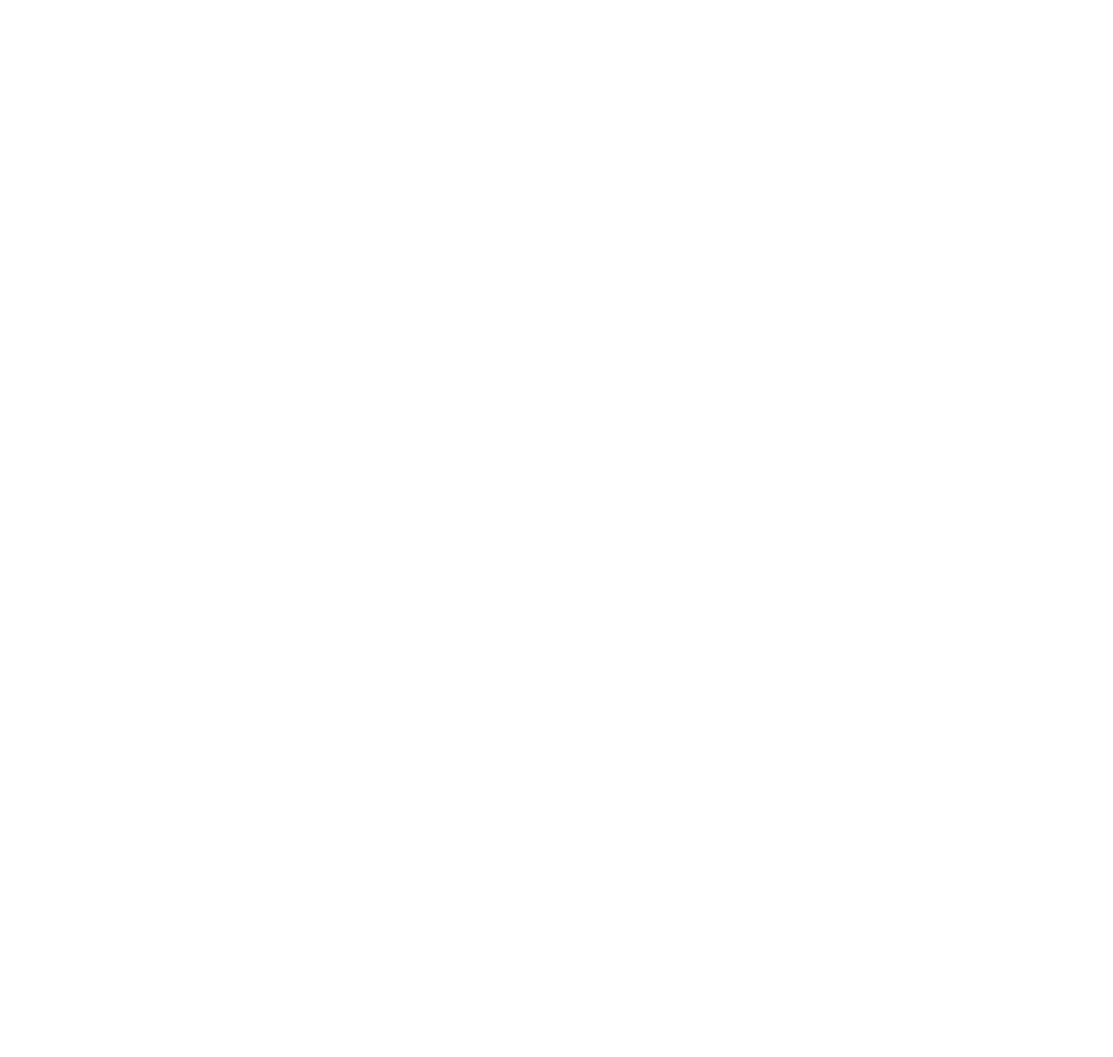
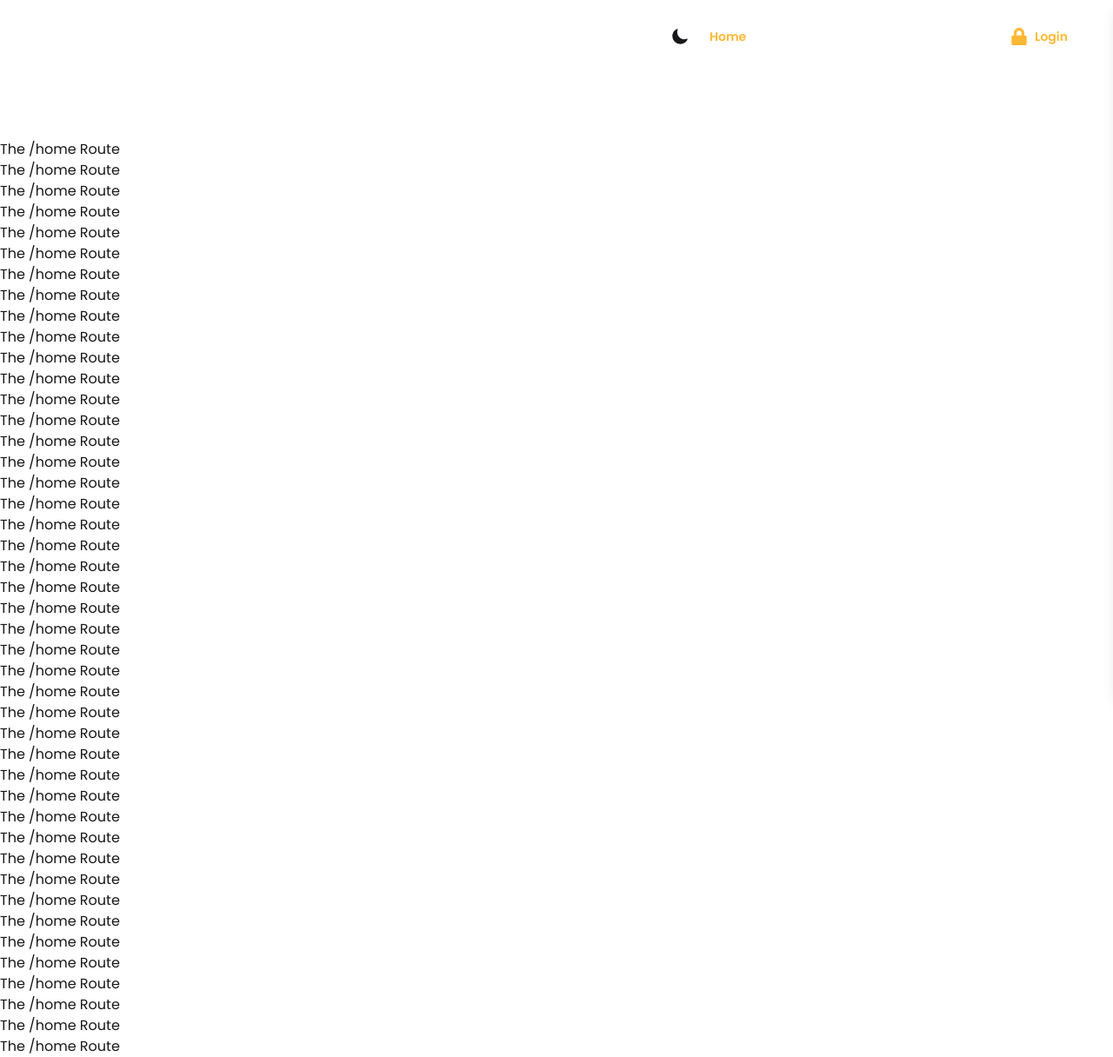
Before and after one commit to joshuaikechukwuodoh/food-delivery-ui-ts, a React (Vite) app: page /home in a window 1280 px wide. Before the commit this address had no page. Shown: the whole page at 87% size. Before the commit the page ends 800 px from the top, so only its background shows below. Built offline with nearby package versions, Linux system fonts and the light colour scheme; a web font is replaced by a local one.

Commit message:
Styled first homepage about to start design for second homePage

```diff
--- a/src/App.tsx
+++ b/src/App.tsx
@@ -1,5 +1,6 @@
 import Home from "./pages/Home";
 import { BrowserRouter as Router, Route, Routes } from "react-router-dom";
+import HomePage from "./pages/HomePage";
 
 export default function App() {
   return (
@@ -7,6 +8,7 @@ export default function App() {
       <Router>
         <Routes>
           <Route path="/" element={<Home />} />
+          <Route path="/home" element={<HomePage />} />
         </Routes>
       </Router>
     </>
--- a/src/components/common/Button.tsx
+++ b/src/components/common/Button.tsx
@@ -1,5 +1,14 @@
 import { ButtonProps } from "../../types/Button";
 
-export const Button = ({ className, ...rest }: ButtonProps) => (
-  <button className={className} {...rest} />
+export const Button = ({
+  className,
+  children,
+  icon: Icon,
+  Size,
+  ...rest
+}: ButtonProps) => (
+  <button className={className} {...rest}>
+    {Icon && <Icon size={Size} />}
+    {children}
+  </button>
 );
--- a/src/components/layout/Footer.tsx
+++ b/src/components/layout/Footer.tsx
@@ -1,14 +1,17 @@
 import { Button } from "../common/Button";
-// import { Send } from "../common/Icons";
+import { Send } from "../common/Icons";
 import Input from "../common/Input";
+import { NavLink } from "react-router-dom";
 
 const Footer = () => {
   const currentDate = new Date();
+  const className: string =
+    "hover:font-bold active:font-bold hover:text-ctaColor active:text-ctaColor transition";
   return (
-    <div>
+    <div className="py-3 flex flex-col">
       {/* Email support/connect div  */}
       <div className="bg-yellow-500/11 flex justify-center items-center">
-        <div className="bg-ctaColor/50 flex justify-between items-center w-5xl p-10">
+        <div className="bg-ctaColor/50 flex flex-col md:flex-row gap-3 text-center justify-between items-center w-5xl p-10">
           <div className="flex flex-col gap-5">
             <h4 className="text-2xl text-charcoalSlate dark:text-creamyWhite font-bold ">
               Lets connect
@@ -18,25 +21,41 @@ const Footer = () => {
               Subscribe with your email address.
             </p>
           </div>
-          <div className="bg-creamyWhite dark:text-charcoalSlate py-2 px-4 rounded-md ">
+          <div className="bg-creamyWhite flex flex-row items-center gap-3 dark:text-charcoalSlate py-2 px-4 rounded-md ">
             <Input
               className="outline-none border-none "
               name="email"
               type="email"
               placeholder="Your email address"
             />
-            <Button className="py-2 px-4 bg-ctaColor border-none text-creamyWhite rounded-md">
-              Send
-            </Button>
+            <Button
+              icon={Send}
+              Size={25}
+              className="py-2 px-4 bg-ctaColor border-none text-creamyWhite rounded-md"
+            />
           </div>
         </div>
       </div>
-      {/* Footer menu div  */}
-      <div className="grid grid-cols-3 place-items-center">
-        <div>Quick Links</div>
-        <div>Quick Links</div>
-        <div>Quick Links</div>
+      <div className="py-3 px-2 text-center">
+        <NavLink className={className} to={"/new-restaurant"}>
+          Open Restaurant
+        </NavLink>{" "}
+        |{" "}
+        <NavLink className={className} to={"/new-restaurant"}>
+          Become a Delivery Man
+        </NavLink>{" "}
+        |{" "}
+        <NavLink className={className} to={"/new-restaurant"}>
+          Profile
+        </NavLink>{" "}
+        |{" "}
+        <NavLink className={className} to={"/new-restaurant"}>
+          Help & Support
+        </NavLink>
       </div>
+      <h1 className="font-logoFont dark:text-creamyWhite hover:text-ctaColor active:text-ctaColor transition cursor-pointer text-7xl md:text-9xl text-center my-1 text-primaryBgColor">
+        SERVEDISH
+      </h1>
       <p className="text-center">copyright© {currentDate.getFullYear()} </p>
     </div>
   );
--- a/src/components/layout/Header.tsx
+++ b/src/components/layout/Header.tsx
@@ -56,7 +56,7 @@ export default function Header() {
     () => (
       <>
         <NavLink
-          to={"/"}
+          to={"/home"}
           className={({ isActive }) =>
             `${className} ${
               isScrolled
@@ -122,12 +122,7 @@ export default function Header() {
 
           {/* Desktop Nav */}
           <div className="hidden md:flex items-center gap-6 text-sm">
-            <Button
-              className={`cursor-pointer ${
-                isScrolled ? "text-ctaColor" : "text-creamyWhite"
-              }`}
-              onClick={() => setToggleDarkMode(!toggleDarkMode)}
-            >
+            <Button onClick={() => setToggleDarkMode(!toggleDarkMode)}>
               {toggleDarkMode ? <Sun size={20} /> : <Moon size={20} />}
             </Button>
             {navLinks}
--- a/src/pages/Home.tsx
+++ b/src/pages/Home.tsx
@@ -43,7 +43,7 @@ export default function Home() {
           <h2 className="sm:text-2xl md:animate-fade-in-scale text-[15px] font-extrabold  ">
             Get Your Delivery In Three Easy Steps
           </h2>
-          <div className="flex flex-col md:flex-row justify-around ">
+          <div className="flex flex-col gap-3 md:flex-row justify-around ">
             <Card
               Icon={Mall}
               Size={25}
--- /dev/null
+++ b/src/pages/HomePage.tsx
@@ -0,0 +1,53 @@
+import Header from "../components/layout/Header";
+
+export default function HomePage() {
+  return (
+    <div className="pt-40">
+      <Header />
+      <h1>The /home Route</h1>
+      <h1>The /home Route</h1>
+      <h1>The /home Route</h1>
+      <h1>The /home Route</h1>
+      <h1>The /home Route</h1>
+      <h1>The /home Route</h1>
+      <h1>The /home Route</h1>
+      <h1>The /home Route</h1>
+      <h1>The /home Route</h1>
+      <h1>The /home Route</h1>
+      <h1>The /home Route</h1>
+      <h1>The /home Route</h1>
+      <h1>The /home Route</h1>
+      <h1>The /home Route</h1>
+      <h1>The /home Route</h1>
+      <h1>The /home Route</h1>
+      <h1>The /home Route</h1>
+      <h1>The /home Route</h1>
+      <h1>The /home Route</h1>
+      <h1>The /home Route</h1>
+      <h1>The /home Route</h1>
+      <h1>The /home Route</h1>
+      <h1>The /home Route</h1>
+      <h1>The /home Route</h1>
+      <h1>The /home Route</h1>
+      <h1>The /home Route</h1>
+      <h1>The /home Route</h1>
+      <h1>The /home Route</h1>
+      <h1>The /home Route</h1>
+      <h1>The /home Route</h1>
+      <h1>The /home Route</h1>
+      <h1>The /home Route</h1>
+      <h1>The /home Route</h1>
+      <h1>The /home Route</h1>
+      <h1>The /home Route</h1>
+      <h1>The /home Route</h1>
+      <h1>The /home Route</h1>
+      <h1>The /home Route</h1>
+      <h1>The /home Route</h1>
+      <h1>The /home Route</h1>
+      <h1>The /home Route</h1>
+      <h1>The /home Route</h1>
+      <h1>The /home Route</h1>
+      <h1>The /home Route</h1>
+    </div>
+  );
+}
--- a/src/types/Button.ts
+++ b/src/types/Button.ts
@@ -1,6 +1,9 @@
 import { ButtonHTMLAttributes, ReactNode } from "react";
+import { IconType } from "react-icons";
 
 export interface ButtonProps extends ButtonHTMLAttributes<HTMLButtonElement> {
   children?: ReactNode;
   className?: string;
+  icon?: IconType;
+  Size?: number;
 }
```
Also changed, not shown: src/components/layout/TopFooter.tsx (added).
